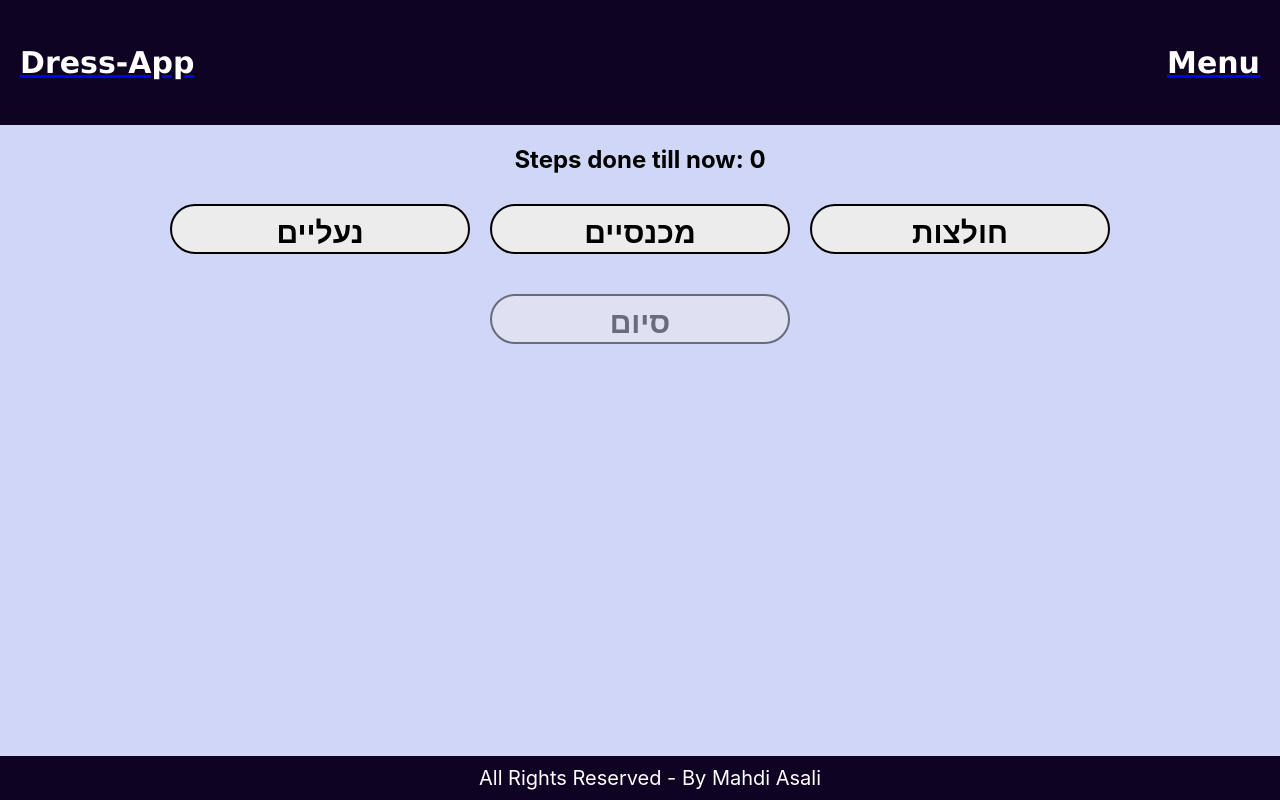
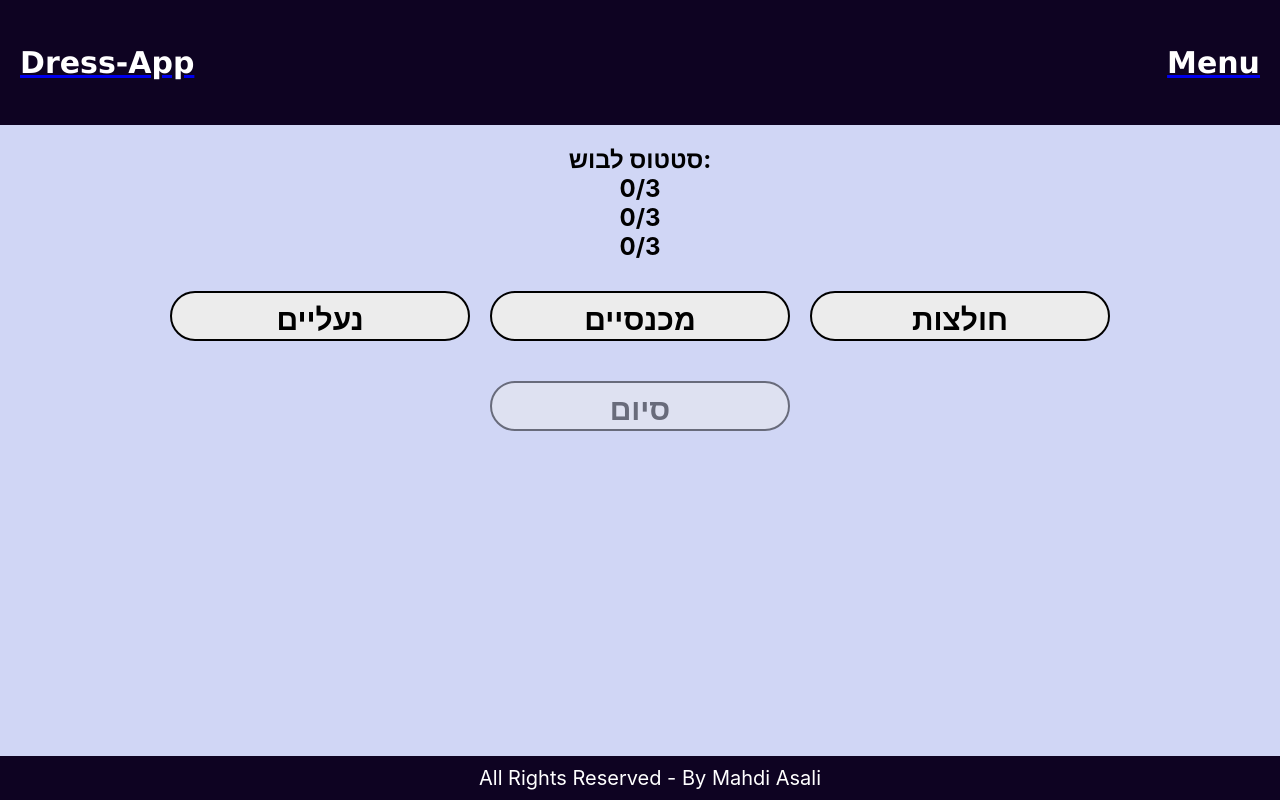
Before and after one commit to Mahdi-Asaly/dress-me-app, a React (Create React App) app: page / in a window 1280 px wide. Built offline with nearby package versions, Linux system fonts and the light colour scheme; no server answers.

Commit message:
- fixed shirts screen

```diff
--- a/src/App.js
+++ b/src/App.js
@@ -9,6 +9,7 @@ import Shoes from "./components/Shoes/Shoes";
 import TShirt from "./components/TShirt/TShirt";
 import Pants from "./components/Pants/Pants";
 import Success from "./components/Success/Success";
+import Status from "./components/Status/Status";
 import { BrowserRouter as Router, Switch, Route, Link } from "react-router-dom";
 
 const App = observer(() => {
@@ -23,28 +24,25 @@ const App = observer(() => {
                   <Bar />
                 </Link>
                 <Route path="/" exact>
-                  {/* HOME PAGE */}
-                  <div className="home____sets">
-                    <h2>Steps done till now: {store.getSteps()}</h2>
+                  <div className="home____status">
+                    <h2>
+                      סטטוס לבוש: <Status />
+                    </h2>
                   </div>
                   <div className="home____buttons">
                     <Link to="/Shoes">
-                      {" "}
                       <Button title="נעליים" />
                     </Link>
                     <Link to="/Pants">
-                      {" "}
                       <Button title="מכנסיים" />
                     </Link>
                     <Link to="/TShirt">
-                      {" "}
                       <Button title="חולצות" />
                     </Link>
                   </div>
                   {store.name && store.shirtName && store.pantName ? (
                     <div className="home___success">
                       <Link to="/Success">
-                        {" "}
                         <Button title="סיום" />
                       </Link>
                     </div>
--- a/src/components/ItemList/ItemList.js
+++ b/src/components/ItemList/ItemList.js
@@ -46,7 +46,7 @@ const ItemList = (props) => {
 
   function modalHandler(e) {
     setPopUp(false);
-    //store.setSteps(3);
+    store.setSteps();
   }
 
   return (
--- a/src/components/Shoes/Shoes.js
+++ b/src/components/Shoes/Shoes.js
@@ -5,7 +5,6 @@ import ItemList from "../ItemList/ItemList";
 import { observer } from "mobx-react";
 import Dropdown from "react-dropdown";
 import "react-dropdown/style.css";
-import { BrowserRouter as Router, Switch, Route, Link } from "react-router-dom";
 
 const Shoes = () => {
   function onSelect(e) {
--- /dev/null
+++ b/src/components/Status/Status.js
@@ -0,0 +1,43 @@
+import { observer } from "mobx-react";
+import React from "react";
+import "./Status.css";
+import store from "../Store/Store";
+const Status = () => {
+  const pantsCalc = () => {
+    let pants = 0;
+    if (store.pantName.split() != "") {
+      pants += 1;
+    }
+    return pants + "/3";
+  };
+
+  const shirtsCalc = () => {
+    let shirts = 0;
+    if (store.shirtName.split() != "") {
+      shirts += 1;
+    }
+    // if (store.shirtColor.split() != "") {
+    //   shirts += 1;
+    // }
+    // if (store.shirtSize.split() != "") {
+    //   shirts += 1;
+    // }
+    return shirts + "/3";
+  };
+  const shoesCalc = () => {
+    let shoes = 0;
+    if (store.name.split() != "") {
+      shoes += 1;
+    }
+    return shoes + "/3";
+  };
+  return (
+    <div>
+      <div>{shoesCalc()}</div>
+      <div> {shirtsCalc()}</div>
+      <div>{pantsCalc()}</div>
+    </div>
+  );
+};
+
+export default observer(Status);
--- a/src/components/Store/Store.js
+++ b/src/components/Store/Store.js
@@ -122,16 +122,14 @@ class Store {
     });
     return names;
   }
-  getSteps() {
-    let counter = 0;
+  setSteps() {
     if (this.name != "") {
-      counter += 1;
+      this.steps += 1;
     } else if (this.pantName != "") {
-      counter += 1;
+      this.steps += 1;
     } else if (this.shirtName != "") {
-      counter += 1;
+      this.steps += 1;
     }
-    this.steps = counter;
     return this.steps;
   }
   setData(data) {
--- a/src/components/TShirt/TShirt.js
+++ b/src/components/TShirt/TShirt.js
@@ -28,7 +28,7 @@ const TShirt = () => {
           />
         </div>
         <div className="shoes____container">
-          {!store.pantName == "" ? (
+          {!store.shirtName == "" ? (
             <div>
               <ItemList
                 type={"shirts"}
```
Also changed, not shown: src/components/Status/Status.css (added).
